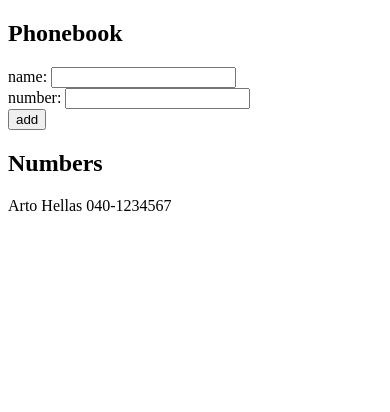
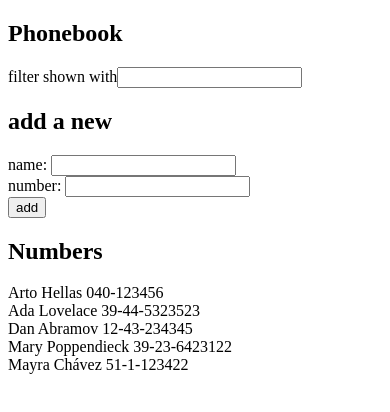
Before and after one commit to angelmotta/fullstackopen, a React (Vite) app in the folder part2/phonebook/: page / in a window 390 px wide. Shown: the top 412 px of the page. Built offline with nearby package versions, Linux system fonts and the light colour scheme.

Commit message:
feat: phonebook step 4

```diff
--- a/part2/phonebook/src/App.jsx
+++ b/part2/phonebook/src/App.jsx
@@ -3,10 +3,16 @@ import "./styles/main.css";
 
 const App = () => {
     const [persons, setPersons] = useState([
-        { name: "Arto Hellas", number: "040-1234567" },
+        { name: "Arto Hellas", number: "040-123456", id: 1 },
+        { name: "Ada Lovelace", number: "39-44-5323523", id: 2 },
+        { name: "Dan Abramov", number: "12-43-234345", id: 3 },
+        { name: "Mary Poppendieck", number: "39-23-6423122", id: 4 },
+        { name: "Mayra Chávez", number: "51-1-123422", id: 5 },
     ]);
     const [newName, setNewName] = useState("");
     const [newNumber, setNewNumber] = useState("");
+    const [searchName, setSearchName] = useState("");
+    const [personsFiltered, setPersonsFiltered] = useState(persons);
 
     const handleOnChangeName = (e) => {
         setNewName(e.target.value);
@@ -14,6 +20,26 @@ const App = () => {
 
     const handleOnChangeNumber = (e) => {
         setNewNumber(e.target.value);
+    };
+
+    const handleOnChangeSearchName = (e) => {
+        let nameToSearch = e.target.value;
+        nameToSearch = nameToSearch.toLowerCase();
+        setSearchName(nameToSearch);
+        console.log("search: ", nameToSearch);
+        const listResult = searchPhoneByName(nameToSearch);
+        setPersonsFiltered(listResult);
+    };
+
+    const searchPhoneByName = (name) => {
+        if (name === "") {
+            return persons; // all names
+        }
+        const resultList = persons.filter((person) =>
+            person.name.toLowerCase().includes(name)
+        );
+        console.log("search result:", resultList);
+        return resultList;
     };
 
     const isAlreadyRegistered = (newPerson) => {
@@ -40,11 +66,33 @@ const App = () => {
         setPersons(listNames);
         setNewName("");
         setNewNumber("");
+
+        // Update UI
+        if (searchName === "") {
+            console.log(`Blank text is included in all contacts`);
+            setPersonsFiltered(listNames); // all contacts
+        } else {
+            // Include new person only if it meets the filter text already applied
+            console.log(
+                `check if new name ${newPerson.name.toLowerCase()} includes the substring ${searchName}`
+            );
+            if (newPerson.name.toLowerCase().includes(searchName)) {
+                console.log("yes it's included");
+                setPersonsFiltered([...personsFiltered, newPerson]);
+            }
+        }
     };
 
     return (
         <div>
             <h2>Phonebook</h2>
+
+            <div>
+                filter shown with
+                <input value={searchName} onChange={handleOnChangeSearchName} />
+            </div>
+
+            <h2>add a new</h2>
             <form onSubmit={handleOnSubmit}>
                 <div>
                     name:{" "}
@@ -60,7 +108,7 @@ const App = () => {
             </form>
             <h2>Numbers</h2>
             <ul>
-                {persons.map((person) => (
+                {personsFiltered.map((person) => (
                     <li key={person.name}>
                         {person.name} {person.number}
                     </li>
```
